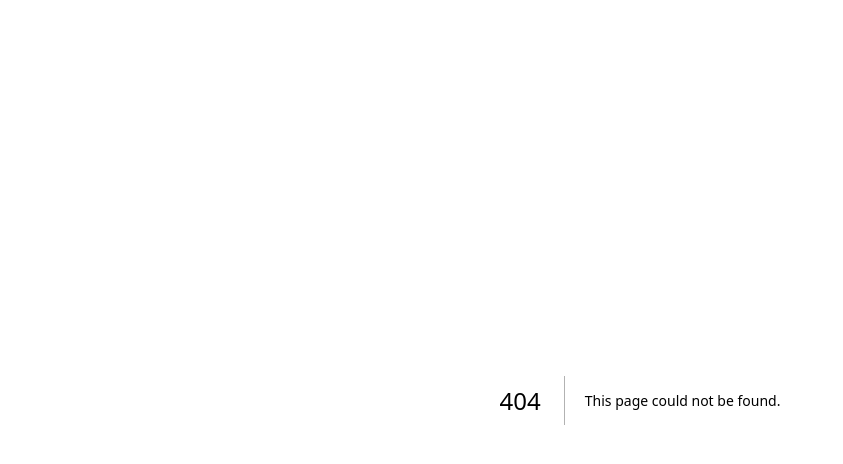
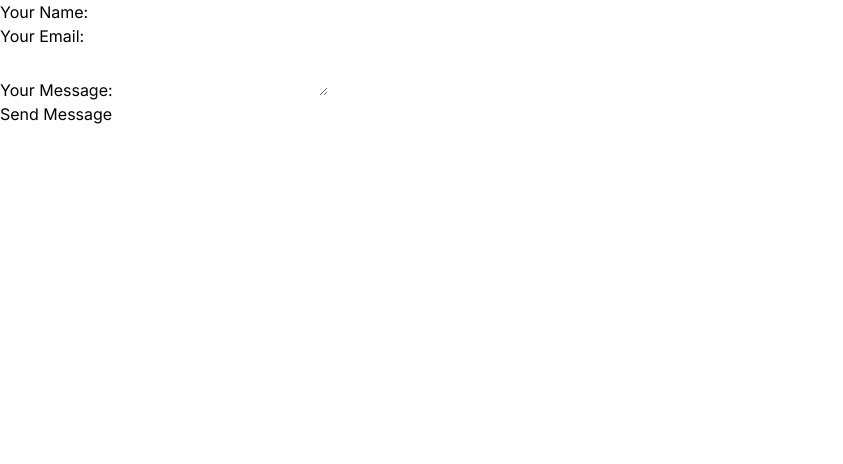
Before and after one commit to Konrem/studcit, a Next.js app: page /form in a window 1280 px wide. Before the commit this address had no page. Shown: the top 464 px of the page, without its empty margins (0-843 px from the left). Built offline with nearby package versions, Linux system fonts and the light colour scheme.

Commit message:
test email form

```diff
--- a/package.json
+++ b/package.json
@@ -9,12 +9,14 @@
     "lint": "eslint"
   },
   "dependencies": {
+    "@emailjs/browser": "^4.4.1",
     "leaflet": "^1.9.4",
     "next": "16.1.1",
     "react": "19.2.3",
     "react-dom": "19.2.3",
     "react-leaflet": "^5.0.0-rc.2",
     "react-scroll": "^1.9.3",
+    "react-toastify": "^11.0.5",
     "styled-components": "^6.3.6"
   },
   "devDependencies": {
--- /dev/null
+++ b/src/app/form/page.tsx
@@ -0,0 +1,10 @@
+import Form from "@/components/ui/form";
+
+export default function FormEmail() {
+  return (
+    <>
+     <Form />
+    </>
+
+  );
+}
--- /dev/null
+++ b/src/components/ui/form/index.tsx
@@ -0,0 +1,89 @@
+"use client";
+import { useState } from "react";
+import { toast } from "react-toastify";
+import emailjs from '@emailjs/browser';
+
+export default function ContactForm() {
+  const [userInput, setUserInput] = useState({
+    name: "",
+    email: "",
+    message: ""
+  });
+
+  const handleChange = (e: React.ChangeEvent<never>) => {
+    const { name, value } = e.target;
+    setUserInput({
+      ...userInput,
+      [name]: value
+    });
+  };
+
+  const handleSubmit = async (e: React.ChangeEvent<never>) => {
+    e.preventDefault();
+
+    const serviceID = process.env.NEXT_PUBLIC_EMAILJS_SERVICE_ID;
+    const templateID = process.env.NEXT_PUBLIC_EMAILJS_TEMPLATE_ID;
+    const userID = process.env.NEXT_PUBLIC_EMAILJS_PUBLIC_KEY;
+
+    try {
+      const emailParams = {
+        name: userInput.name,
+        email: userInput.email,
+        message: userInput.message
+      };
+
+    const res = await emailjs.send(
+        'YOUR_SERVICE_ID',   // ID сервісу (наприклад, 'service_abc123')
+        'YOUR_TEMPLATE_ID',  // ID шаблону (наприклад, 'template_xyz789')
+        emailParams,         // Об'єкт з даними для шаблону
+        'YOUR_PUBLIC_KEY'    // Ваш Public Key (раніше називався User ID)
+        );
+
+      if (res.status === 200) {
+        toast.success("Message sent successfully!");
+        setUserInput({
+          name: "",
+          email: "",
+          message: ""
+        });
+      }
+    } catch (error) {
+      toast.error("Failed to send message. Please try again later.");
+    }
+  };
+
+  return (
+    <form onSubmit={handleSubmit} className="dark:bg-[var(--bg-main)] dark:text-[var(--text-primary)]">
+      <div>
+        <label>Your Name:</label>
+        <input
+          type="text"
+          name="name"
+          value={userInput.name}
+          onChange={handleChange}
+          required
+        />
+      </div>
+      <div>
+        <label>Your Email:</label>
+        <input
+          type="email"
+          name="email"
+          value={userInput.email}
+          onChange={handleChange}
+          required
+        />
+      </div>
+      <div>
+        <label>Your Message:</label>
+        <textarea
+          name="message"
+          value={userInput.message}
+          onChange={handleChange}
+          required
+        />
+      </div>
+      <button className="btn btn-blue" type="submit">Send Message</button>
+    </form>
+  );
+}
```
Also changed, not shown: 1 other file (tests, documents, lock files or other folders).
